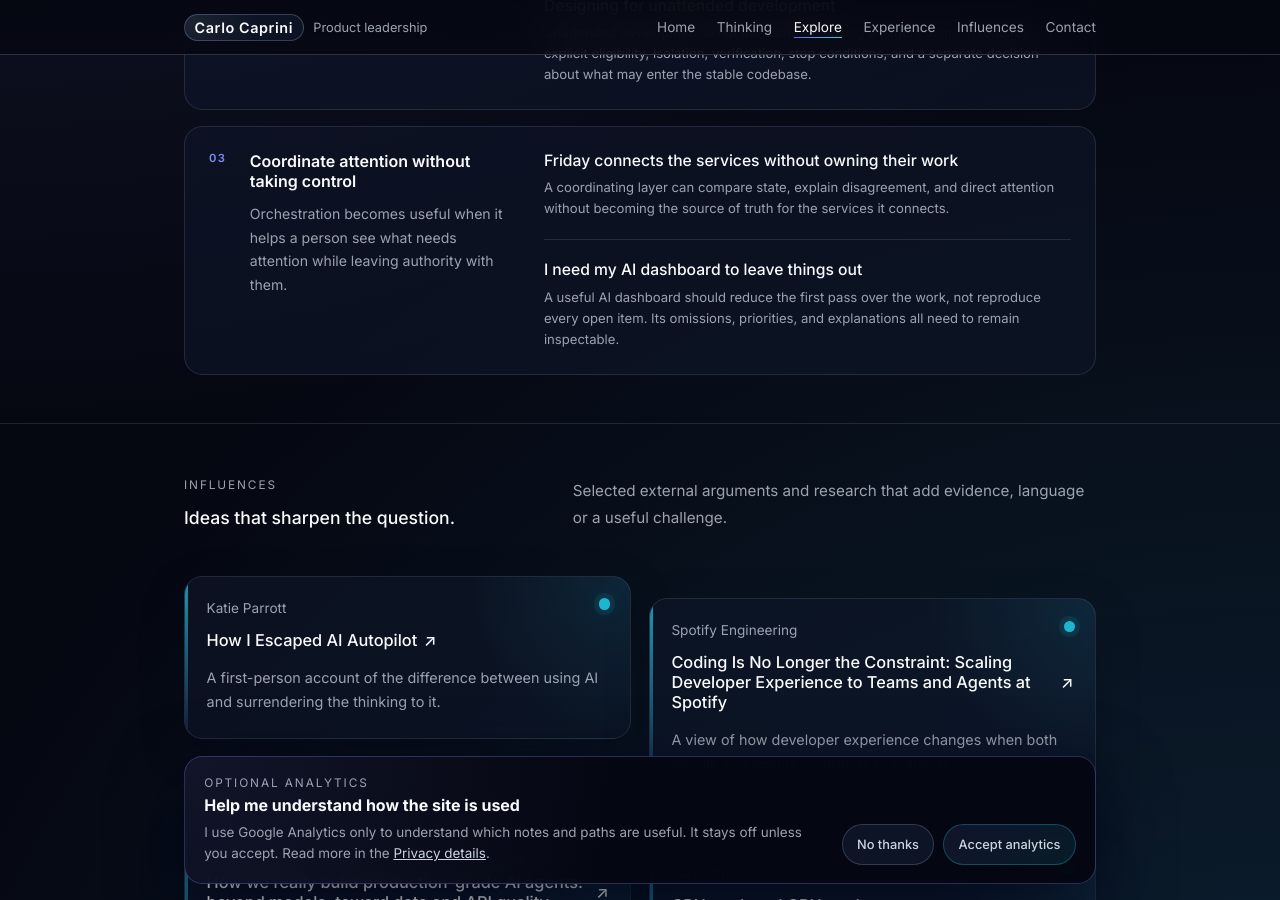
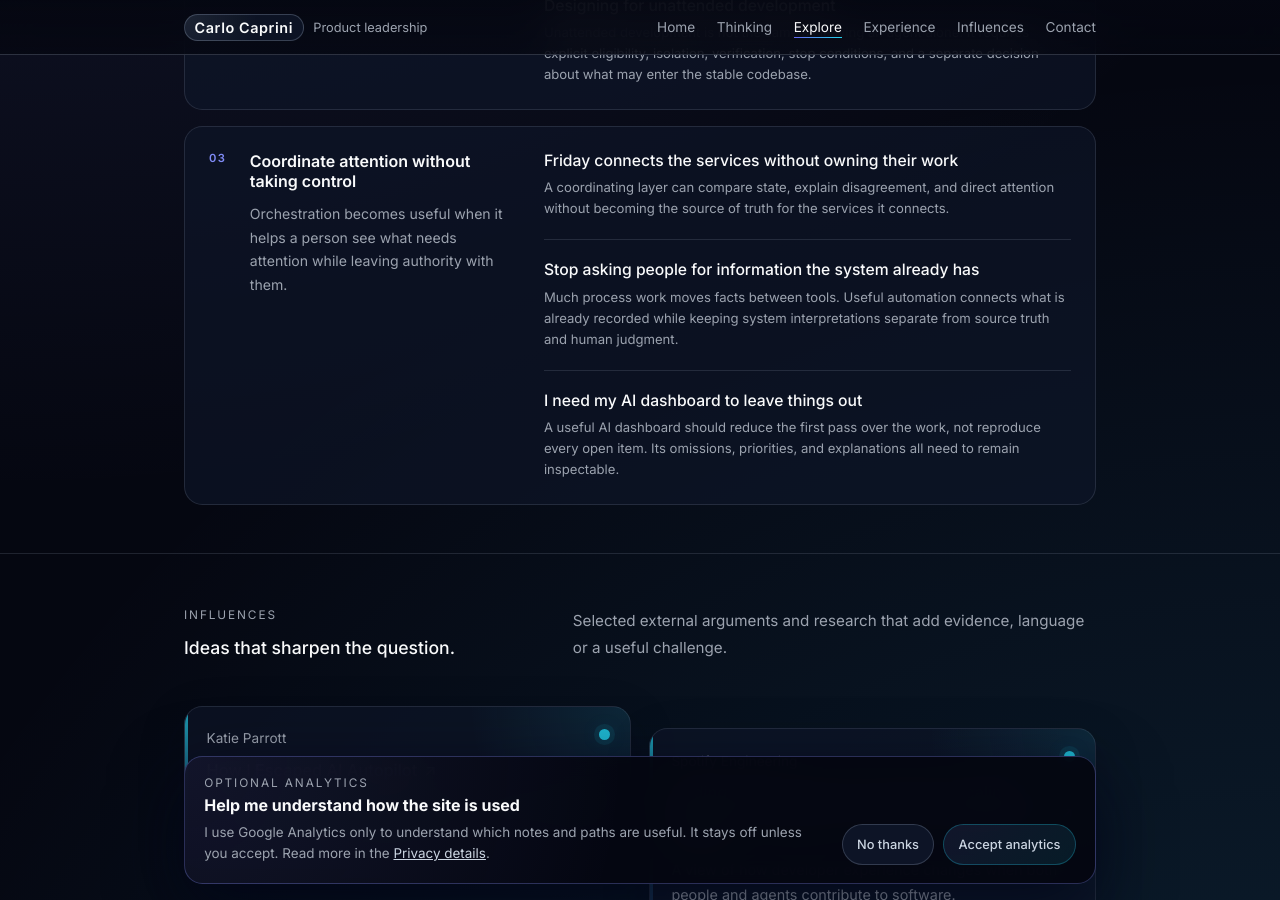
Before and after one commit to carlocaprini/carlocaprini.github.io, a Jekyll site: the page built from pages/explore/ai-and-work.md, in a window 1280 px wide and 900 px high, scrolled down 1225 px. Built offline with Jekyll 4.4.1, drawn with Linux system fonts in a browser that asks for light colours; part of the change alters nothing that is shown.

Commit message:
Publish system information note

```diff
--- a/_data/questions.yml
+++ b/_data/questions.yml
@@ -108,6 +108,7 @@ questions:
         description: Orchestration becomes useful when it helps a person see what needs attention while leaving authority with them.
         notes:
           - /thinking/friday-connects-the-services-without-owning-their-work/
+          - /thinking/stop-asking-people-for-information-the-system-already-has/
           - /thinking/i-need-my-ai-dashboard-to-leave-things-out/
     influences:
       - slug: how-i-escaped-ai-autopilot
--- a/pages/explore/ai-and-work.md
+++ b/pages/explore/ai-and-work.md
@@ -5,5 +5,5 @@ question_slug: ai-and-work
 permalink: /explore/ai-and-work/
 meta_title: What Changes When AI Becomes Part of the Work? | Carlo Caprini
 meta_description: Notes and readings on contribution, ownership, and system boundaries when AI becomes part of everyday product and software work.
-last_modified_at: 2026-08-09
+last_modified_at: 2026-08-20
 ---
--- a/pages/thinking.md
+++ b/pages/thinking.md
@@ -6,7 +6,7 @@ meta_title: Product Decisions, AI and Software Systems | Carlo Caprini
 meta_description: Notes on product decisions, AI, software systems and collaboration, with guided paths through recurring questions.
 meta_image: /assets/og-thinking-v2.png
 meta_image_alt: Thinking by Carlo Caprini, notes on product decisions, AI, software systems and teams.
-last_modified_at: 2026-08-09
+last_modified_at: 2026-08-20
 hero:
   label: Thinking
   title_prefix: "Notes on "
@@ -36,6 +36,7 @@ recent_notes:
   limit: 3
 # Order of notes on the list. Title and summary come from each note's front matter.
 notes:
+  - url: /thinking/stop-asking-people-for-information-the-system-already-has/
   - url: /thinking/i-need-my-ai-dashboard-to-leave-things-out/
   - url: /thinking/friday-connects-the-services-without-owning-their-work/
   - url: /thinking/designing-for-unattended-development/
--- /dev/null
+++ b/pages/thinking/stop-asking-people-for-information-the-system-already-has.md
@@ -0,0 +1,55 @@
+---
+layout: article
+title: Stop asking people for information the system already has
+date: 2026-08-20
+last_modified_at: 2026-08-20
+permalink: /thinking/stop-asking-people-for-information-the-system-already-has/
+summary: Much process work moves facts between tools. Useful automation connects what is already recorded while keeping system interpretations separate from source truth and human judgment.
+meta_description: Carlo Caprini explains why automation should connect recorded facts, keep system interpretations separate and ask people only for judgment the source cannot provide.
+meta_image: /assets/og-thinking-v2.png
+meta_image_alt: Thinking by Carlo Caprini, notes on product decisions, AI, software systems and teams.
+topics:
+  - software-systems
+intro:
+  - A lot of what looks like process work is just moving facts by hand.
+---
+
+A ticket says one thing while the real status lives in another tool. Someone asks an engineer for a delivery date because the dashboard is stale. A decision has already been recorded, but people downstream still need a message before they can act on it.
+
+We tend to describe these situations as missing information. Often the information is there. It is simply not where the process expects to find it.
+
+Once people stop trusting the official view, a private checklist usually appears somewhere. Someone keeps a parallel document up to date. Meetings fill the remaining gaps. The shared process becomes a little less reliable each time.
+
+A [newsletter by Luca Rossi](https://refactoring.fm/p/good-relationships-automation-and), drawing on a conversation with Antonia Scheidel, separates information that already exists somewhere from information that still lives only in people's heads. Rossi's practical advice was to connect what is already recorded and ask people only for what is still in their heads.
+
+I found that I needed one more category. Systems now produce their own reading of the information they collect.
+
+The due date may be a recorded fact. Calling the item urgent is something the system concluded.
+
+## When the alert is wrong but the data is right
+
+I ran into this while building Friday, a small system that [connects several services without owning their work](/thinking/friday-connects-the-services-without-owning-their-work/) and decides what may deserve my attention.
+
+August stores my documents and review decisions. Friday reads them and chooses what to show me.
+
+At one point Friday kept presenting a document as requiring action after I had rejected it in August.
+
+The evidence was real. A failed review was associated with the document. Friday was treating that history as work I still intended to continue.
+
+I considered adding a rule for rejected documents. It would have removed the alert, but every similar mistake would eventually need its own exception.
+
+Instead, I added a general dismiss action for anything Friday surfaces.
+
+Dismissing an alert does not touch the document or its review history in August. It records only that I no longer find Friday's interpretation useful.
+
+I wanted Friday to remember the dismissal without gaining permission to rewrite the service it had read from. Otherwise I would either lose the review history or find myself filtering the same noise again tomorrow.
+
+The architectural pattern [Revert to Source](https://martinfowler.com/articles/patterns-legacy-displacement/revert-to-source.html) follows a related principle. Information should remain attributable to where it originated. Friday adds a wrinkle because its signal has a lifecycle of its own.
+
+Connecting existing facts can remove a lot of copying. Judgment is still needed when a system ranks work or raises an alert.
+
+When Friday makes a suggestion, I want to see enough of its reasoning to challenge it. If the suggestion is wrong, I need to correct the suggestion or the rule that produced it. The source should change only when the source itself is wrong.
+
+Moving facts between tools is work I want to remove. Letting Friday's interpretation quietly become another fact would create a different problem.
+
+I now look at where each correction lands. Dismissing an item should make Friday quieter and leave August untouched. If the document changes too, Friday has crossed a boundary it was never meant to own.
```
